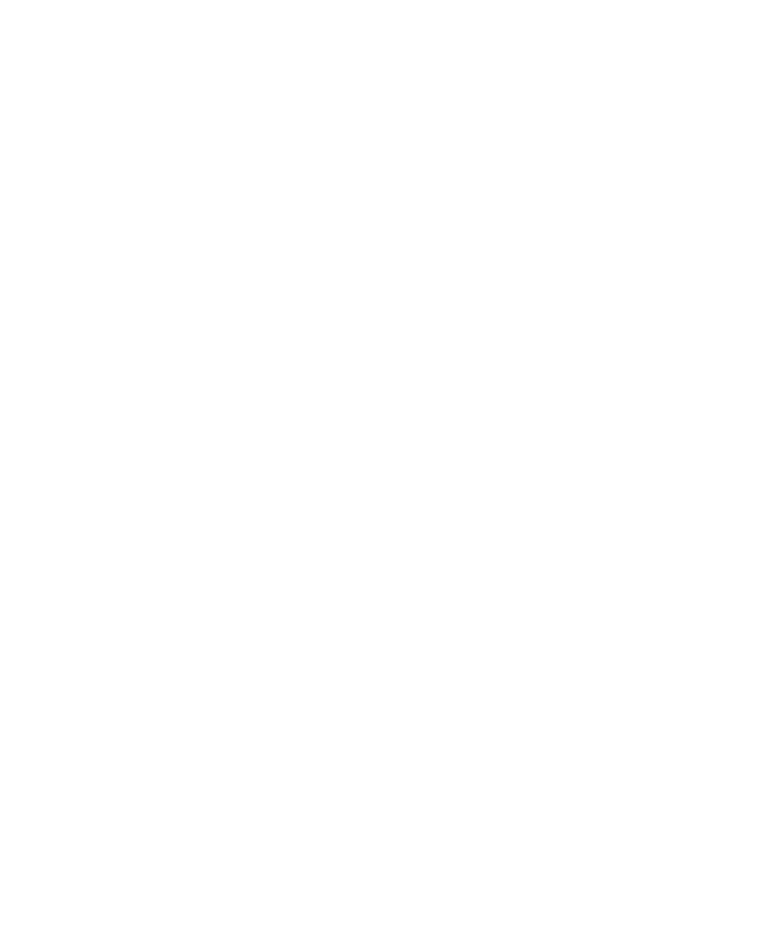
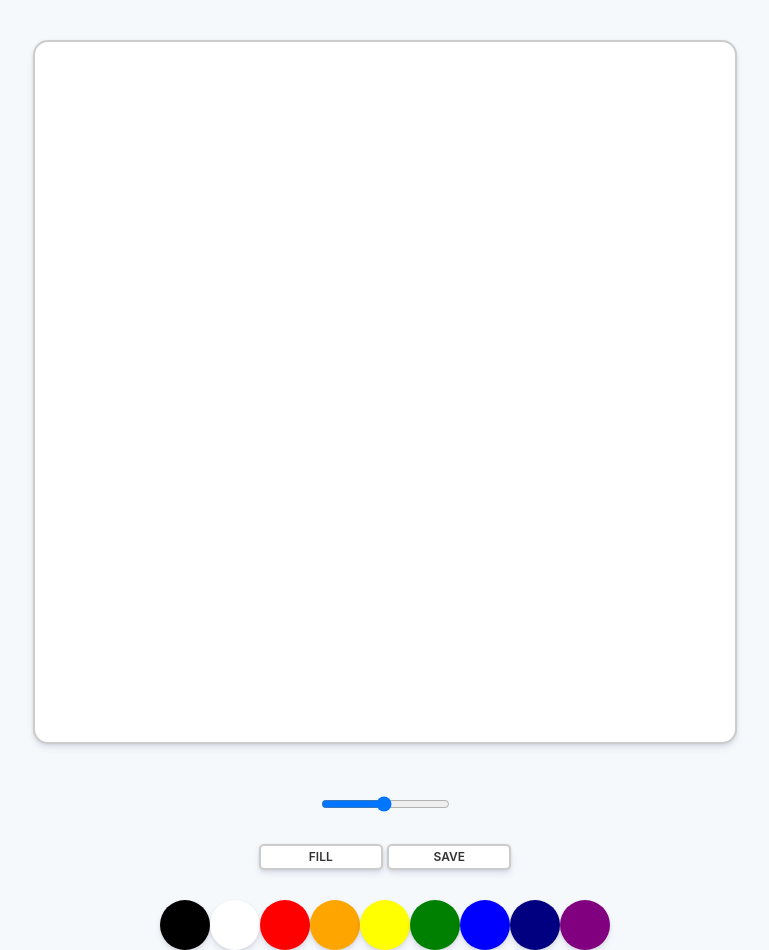
Before and after one commit to DragonSky2357/paintjs, a plain HTML site: page index.html in a window 1280 px wide. Shown: the whole page, without its empty margins (255-1024 px from the left). Before the commit the page ends 800 px from the top, so only its background shows below. Drawn offline with Linux system fonts and the light colour scheme.

Commit message:
Initial Commit

```diff
--- a/app.js
+++ b/app.js
@@ -0,0 +1,40 @@
+const canvas = document.getElementById("jsCanvas");
+const ctx = canvas.getContext("2d");
+
+canvas.width = 700;
+canvas.height = 700;
+
+ctx.strokeStyle = "#black";
+ctx.lineWidth = 2.5;
+
+let painting = false;
+
+function stopPainting() {
+  painting = false;
+}
+
+function startPainting() {
+  painting = true;
+}
+function onMouseMove(event) {
+  const x = event.offsetX;
+  const y = event.offsetY;
+  if (!painting) {
+    ctx.beginPath();
+    ctx.moveTo(x, y);
+  } else {
+    ctx.lineTo(x, y);
+    ctx.stroke();
+  }
+}
+
+function onMouseDown(event) {
+  painting = true;
+}
+
+if (canvas) {
+  canvas.addEventListener("mousemove", onMouseMove);
+  canvas.addEventListener("mousedown", startPainting);
+  canvas.addEventListener("mouseup", stopPainting);
+  canvas.addEventListener("mouseleave", stopPainting);
+}
--- a/index.html
+++ b/index.html
@@ -8,6 +8,34 @@
     <title>PainJS</title>
   </head>
   <body>
+    <canvas id="jsCanvas" class="canvas"></canvas>
+    <div class="controls">
+      <div class="controls_range">
+        <input
+          type="range"
+          id="jsRange"
+          min="0.1"
+          max="5.0"
+          value="2.5"
+          step="0.1"
+        />
+      </div>
+      <div class="controls_btns">
+        <button id="jsMode">Fill</button>
+        <button id="jsSave">Save</button>
+      </div>
+      <div class="controls_colors" id="jsColors">
+        <div class="controls_color" style="background-color: black"></div>
+        <div class="controls_color" style="background-color: white"></div>
+        <div class="controls_color" style="background-color: red"></div>
+        <div class="controls_color" style="background-color: orange"></div>
+        <div class="controls_color" style="background-color: yellow"></div>
+        <div class="controls_color" style="background-color: green"></div>
+        <div class="controls_color" style="background-color: blue"></div>
+        <div class="controls_color" style="background-color: navy"></div>
+        <div class="controls_color" style="background-color: purple"></div>
+      </div>
+    </div>
     <script src="app.js"></script>
   </body>
 </html>
--- /dev/null
+++ b/reset.css
@@ -0,0 +1,124 @@
+html,
+body,
+div,
+span,
+applet,
+object,
+iframe,
+h1,
+h2,
+h3,
+h4,
+h5,
+h6,
+p,
+blockquote,
+pre,
+a,
+abbr,
+acronym,
+address,
+big,
+cite,
+code,
+del,
+dfn,
+em,
+img,
+ins,
+kbd,
+q,
+s,
+samp,
+small,
+strike,
+strong,
+sub,
+sup,
+tt,
+var,
+b,
+u,
+i,
+center,
+dl,
+dt,
+dd,
+ol,
+ul,
+li,
+fieldset,
+form,
+label,
+legend,
+table,
+caption,
+tbody,
+tfoot,
+thead,
+tr,
+th,
+td,
+article,
+aside,
+canvas,
+details,
+embed,
+figure,
+figcaption,
+footer,
+header,
+hgroup,
+menu,
+nav,
+output,
+ruby,
+section,
+summary,
+time,
+mark,
+audio,
+video {
+  margin: 0;
+  padding: 0;
+  border: 0;
+  font-size: 100%;
+  font: inherit;
+  vertical-align: baseline;
+}
+/* HTML5 display-role reset for older browsers */
+article,
+aside,
+details,
+figcaption,
+figure,
+footer,
+header,
+hgroup,
+menu,
+nav,
+section {
+  display: block;
+}
+body {
+  line-height: 1;
+}
+ol,
+ul {
+  list-style: none;
+}
+blockquote,
+q {
+  quotes: none;
+}
+blockquote:before,
+blockquote:after,
+q:before,
+q:after {
+  content: "";
+  content: none;
+}
+table {
+  border-collapse: collapse;
+  border-spacing: 0;
+}
--- a/styles.css
+++ b/styles.css
@@ -0,0 +1,65 @@
+@import "reset.css";
+body {
+  background-color: #f6f9fc;
+  font-family: -apple-system, BlinkMacSystemFont, "Segoe UI", Roboto, Oxygen,
+    Ubuntu, Cantarell, "Open Sans", "Helvetica Neue", sans-serif;
+  display: flex;
+  flex-direction: column;
+  align-items: center;
+  padding-top: 40px;
+}
+
+.canvas {
+  width: 700px;
+  height: 700px;
+  background-color: white;
+  border-radius: 15px;
+  box-shadow: 0 4px 6px rgba(50, 50, 93, 0.11), 0 1px 3px rgba(0, 0, 0, 0.08);
+  border: 2px solid rgba(0, 0, 0, 0.2);
+  color: rgba(0, 0, 0, 0.8);
+}
+
+.controls {
+  margin-top: 50px;
+  display: flex;
+  flex-direction: column;
+  align-items: center;
+}
+
+.controls .controls_btns {
+  margin-bottom: 30px;
+}
+
+.controls_btns button {
+  all: unset;
+  cursor: pointer;
+  background-color: white;
+  padding: 5px 20px;
+  width: 80px;
+  text-align: center;
+  border-radius: 5px;
+  box-shadow: 0 4px 6px rgba(50, 50, 93, 0.11), 0 1px 3px rgba(0, 0, 0, 0.08);
+  border: 2px solid rgba(0, 0, 0, 0.2);
+  color: rgba(0, 0, 0, 0.8);
+  text-transform: uppercase;
+  font-weight: 600;
+  font-size: 12px;
+}
+
+.controls_btns button:active {
+  transform: scale(0.98);
+}
+.controls .controls_colors {
+  display: flex;
+}
+.controls_colors .controls_color {
+  width: 50px;
+  height: 50px;
+  border-radius: 25px;
+  cursor: pointer;
+  box-shadow: 0 4px 6px rgba(50, 50, 93, 0.11), 0 1px 3px rgba(0, 0, 0, 0.08);
+}
+
+.controls .controls_range {
+  margin-bottom: 30px;
+}
```
